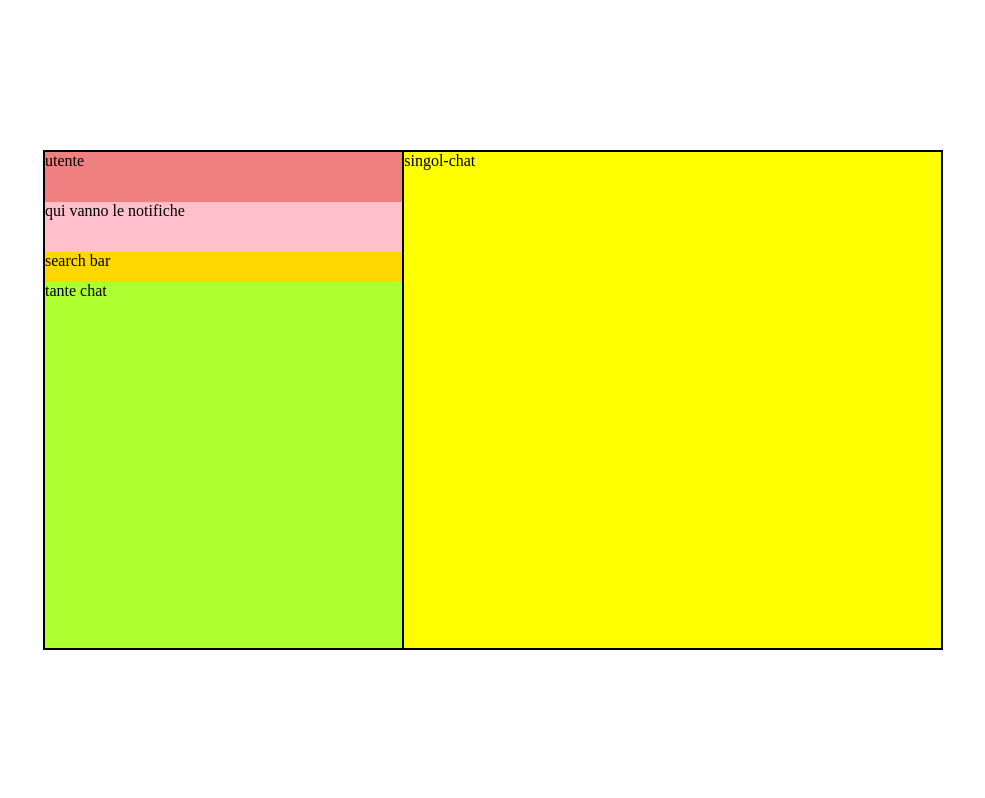
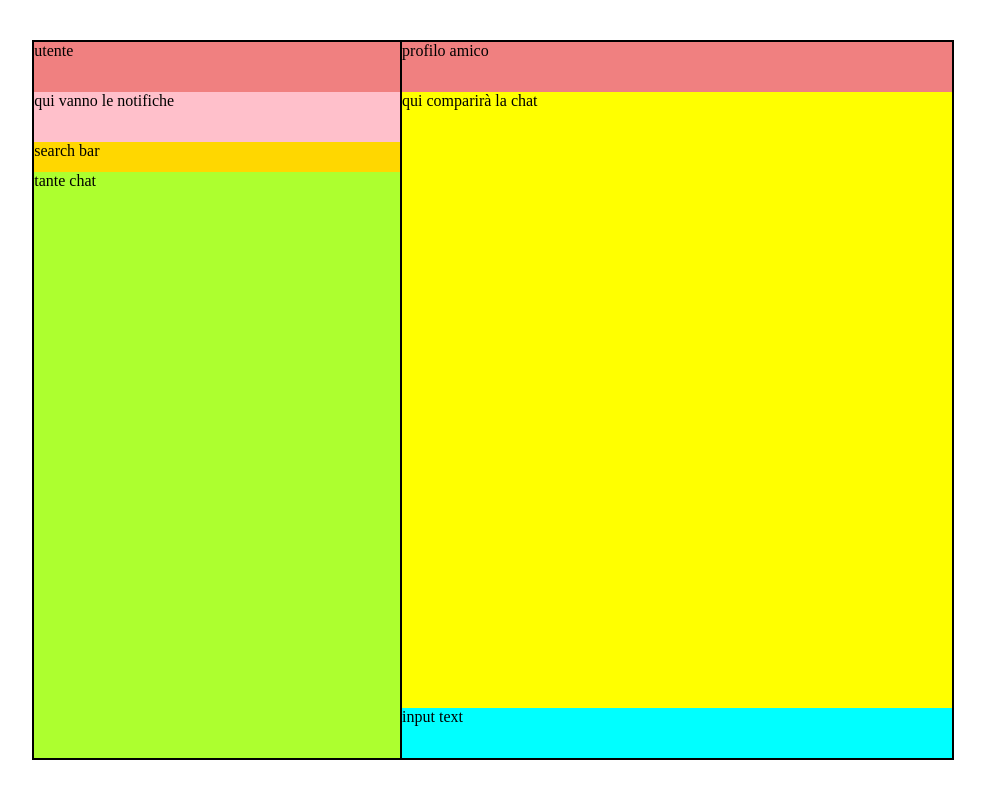
Before and after one commit to DavideAtzo/vue-boolzapp, a plain HTML site: page MILESTONE 1/index.html in a window 1280 px wide. Shown: the whole page, without its empty margins (147-1132 px from the left). Drawn offline with nearby package versions, Linux system fonts and the light colour scheme.

Commit message:
prima fase struttura pt dx

```diff
--- a/MILESTONE 1/css/style.css
+++ b/MILESTONE 1/css/style.css
@@ -35,22 +35,21 @@ struttura globale
 */
 
 .big-container {
-    max-width: 800px;
+    width: 80%;
     margin: 0 auto;
     flex-direction: column;
     height: 100vh;
 
 }
 .row{
-    background-color: orange;
-    width: 900px;
-    height: 500px;
+    width: 90%;
+    height: 90%;
     display: flex;
     border: 1px solid black;
 }
 /*
 +++++++++++
-main
+main left
 +++++++++++
 */
 
@@ -61,7 +60,7 @@ main
 }
 #personal-user{
     background-color: lightcoral;
-    height: 50px;
+    height: 3.125rem;
 }
 
 #notifiche{
@@ -70,7 +69,7 @@ main
 }
 
 #search-bar{
-    height: 30px;
+    height: 1.875rem;
     background-color: gold;
 }
 
@@ -78,8 +77,30 @@ main
     height: 100%;
 }
 
+
+/*
++++++++++++
+main right
++++++++++++
+*/
+
 #open-chat{
     background-color: yellow;
     width: 60%;
     border: 1px solid;
+    position: relative;
 }
+
+#friend-chat{
+    height: 3.125rem;
+    background-color: lightcoral;
+}
+
+#wrt-message{
+    height: 3.125rem;
+    background-color: aqua;
+    position: absolute;
+    left: 0;
+    right: 0;
+    bottom: 0;
+}
--- a/MILESTONE 1/index.html
+++ b/MILESTONE 1/index.html
@@ -35,7 +35,15 @@
               </div>
             </div>
             <div id="open-chat">
-              singol-chat
+              <div id="friend-chat">
+                <div>profilo amico</div>
+              </div>
+              <div id="sez-message">
+                qui comparirà la chat
+              </div>
+              <div id="wrt-message">
+                input text
+              </div>
             </div>
           </div>
     </div>
```
